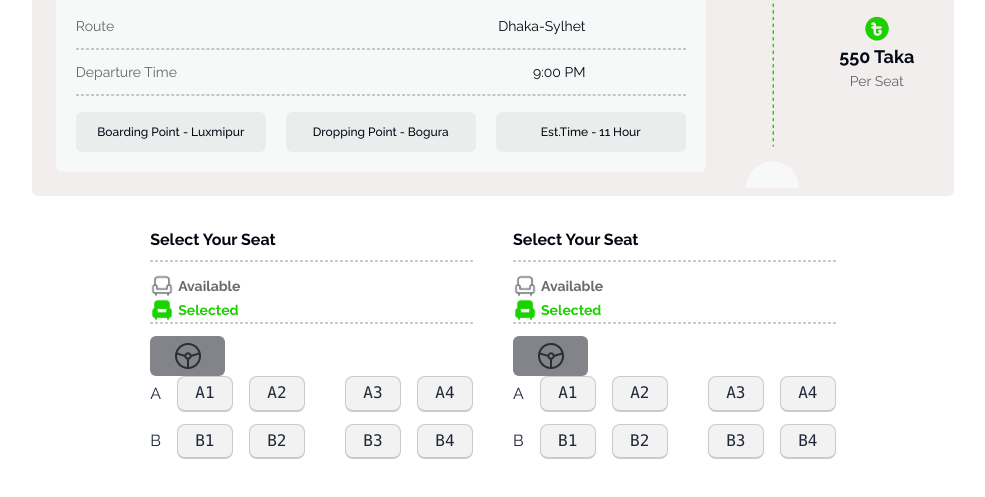
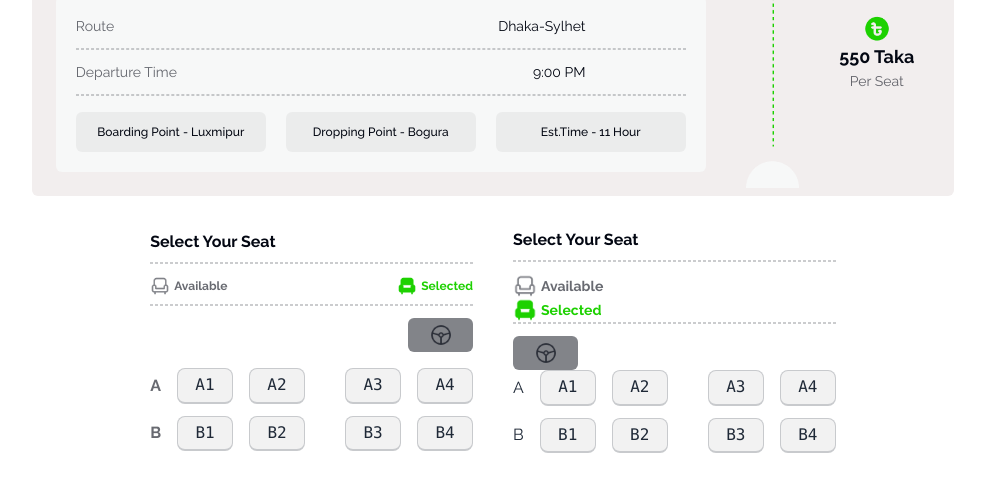
Before and after one commit to shodorsonnath/P-Ticket, a plain HTML site: page index.html in a window 1280 px wide. Shown: the part 1326-1823 px from the top of the page, without its empty margins (147-1132 px from the left). Drawn offline with nearby package versions, Linux system fonts and the light colour scheme.

Commit message:
complete seat design

```diff
--- a/index.html
+++ b/index.html
@@ -182,30 +182,32 @@
             <div>
                 <p class="text-[#030712] font-bold mb-2">Select Your Seat</p>
                 <div class="border border-dashed h-[1px] border-[#03071233] mb-3"></div>
-                <div>
+                <div class="flex justify-between mb-2">
                     <div class="flex items-center gap-1">
-                        <img class="w-6" src="images/seat-gray.png" alt="">
-                        <p class="text-[#03071299] font-bold text-sm">Available</p>
+                        <img class="w-5" src="images/seat-gray.png" alt="">
+                        <p class="text-[#03071299] font-bold text-xs">Available</p>
                     </div>
                     <div class="flex items-center gap-1">
-                        <img class="w-6" src="images/seat-green-filled.png" alt="">
-                        <p class="text-[#1DD100] font-bold text-sm">Selected</p>
+                        <img class="w-5" src="images/seat-green-filled.png" alt="">
+                        <p class="text-[#1DD100] font-bold text-xs">Selected</p>
                     </div>
                 </div>
                 <div class="border border-dashed h-[1px] border-[#03071233] mb-3"></div>
-                <div class="bg-[#828489] w-[75px] flex justify-center py-1 rounded-md">
-                    <img src="images/tabler.png" alt="">
+                <div class="flex justify-end mb-4">
+                    <div class="bg-[#828489] w-[65px] flex justify-center py-[5px] rounded-md">
+                        <img class="w-6" src="images/tabler.png" alt="">
+                    </div>
                 </div>
 
                <div class="flex gap-10">
                 <div>
                     <div class="flex items-center gap-4">
-                        <p>A</p>
+                        <p class="text-[#03071299] font-bold text-base">A</p>
                         <kbd class="kbd w-14">A1</kbd>
                         <kbd class="kbd w-14">A2</kbd>
                     </div>
                     <div class="flex items-center gap-4 mt-3">
-                        <p>B</p>
+                        <p class="text-[#03071299] font-bold text-base">B</p>
                         <kbd class="kbd w-14">B1</kbd>
                         <kbd class="kbd w-14">B2</kbd>
                     </div>
@@ -236,8 +238,8 @@
                     </div>
                 </div>
                 <div class="border border-dashed h-[1px] border-[#03071233] mb-3"></div>
-                <div class="bg-[#828489] w-[75px] flex justify-center py-1 rounded-md">
-                    <img src="images/tabler.png" alt="">
+                <div class="bg-[#828489] w-[65px] flex justify-center py-[5px] rounded-md">
+                    <img class="w-6" src="images/tabler.png" alt="">
                 </div>
 
                <div class="flex gap-10">
```
